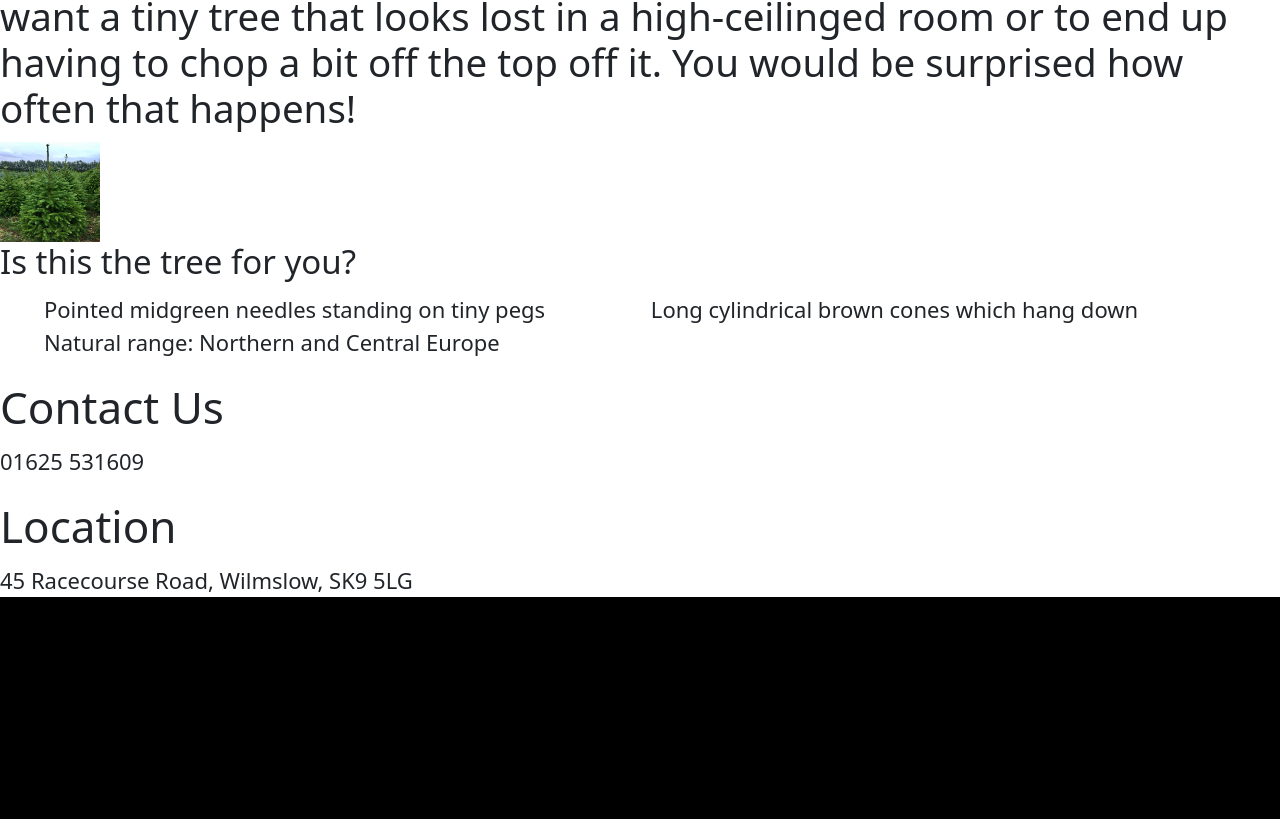
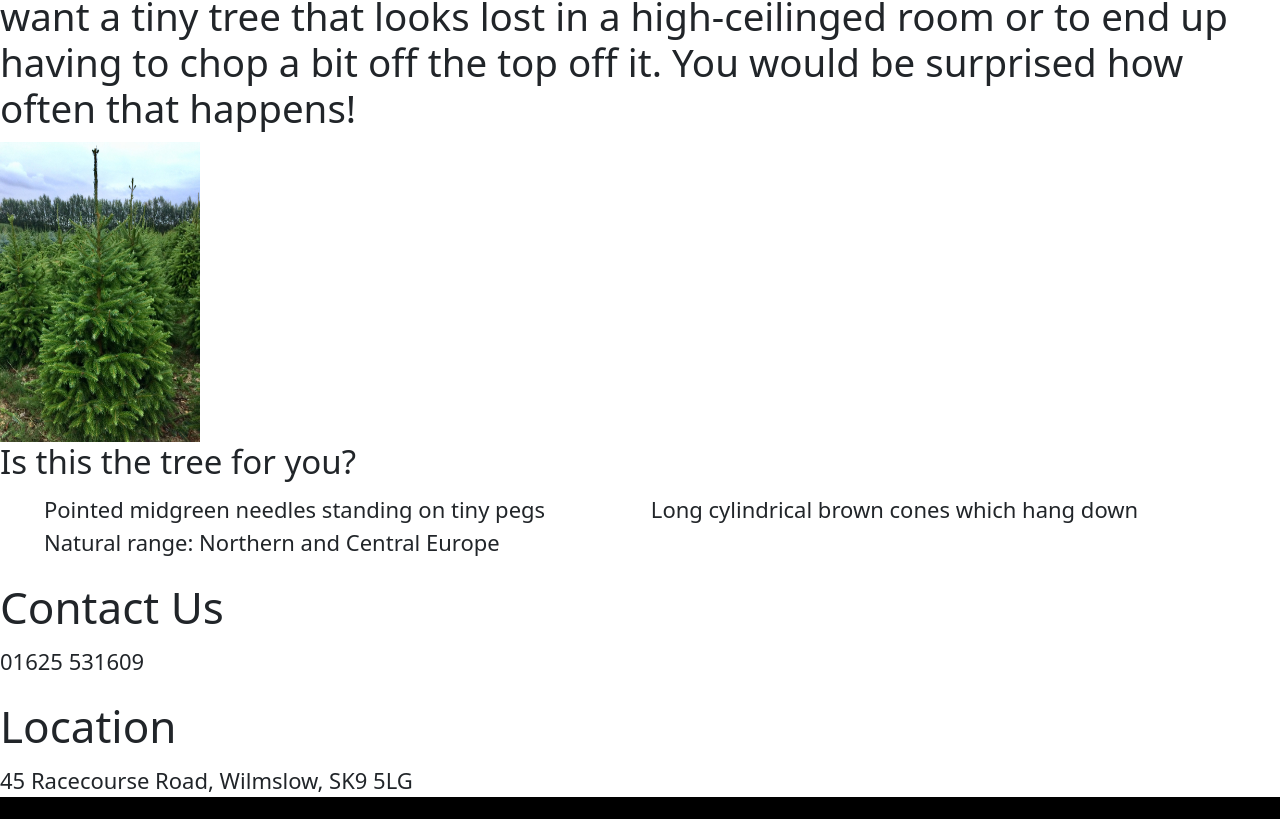
Before and after one commit to favourekengwu/CFG-web-1-Project-, a plain HTML site: page Final Project/spruce.html in a window 1280 px wide. Shown: the part 1428-2247 px from the top of the page. Before the commit the page ends 2047 px from the top, so only its background shows below. Drawn offline with nearby package versions, Linux system fonts and the light colour scheme.

Commit message:
changed size of the image

```diff
--- a/Final Project/spruce.html
+++ b/Final Project/spruce.html
@@ -47,7 +47,7 @@
         You can pick a Norway Spruce or a Fir tree growing in the ground, label it and return nearer the time to collect. A Norway Spruce can be supplied potted, rootballed or cut whilst a Fir will need to be cut (because of its extensive root system). Although we regularly stock trees up to about 12 foot, if you require anything larger please let us know as we will get larger trees to order from our other plantations.
         Measure the height of your room and work out how tall you need the tree to be. You do not want a tiny tree that looks lost in a high-ceilinged room or to end up having to chop a bit off the top off it. You would be surprised how often that happens!
         </h3>
-<img src="Resources/norway-spruce.jpg" id= "centre" height= "100px" width= "100px" />
+<img src="Resources/norway-spruce.jpg" id= "centre" height= "300px" width= "200px" />
       <h4>Is this the tree for you?</h4>
         <ul>
             <li>Pointed midgreen needles standing on tiny pegs</li>
```
